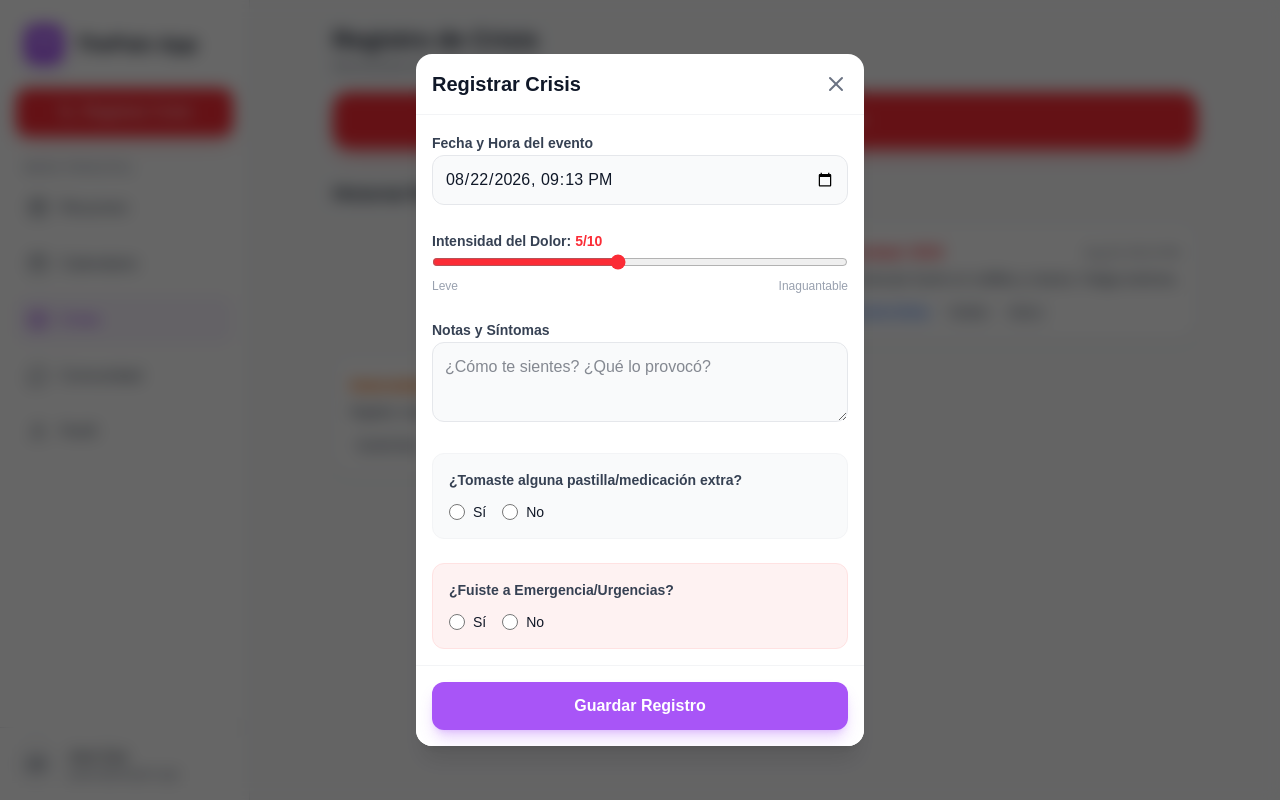
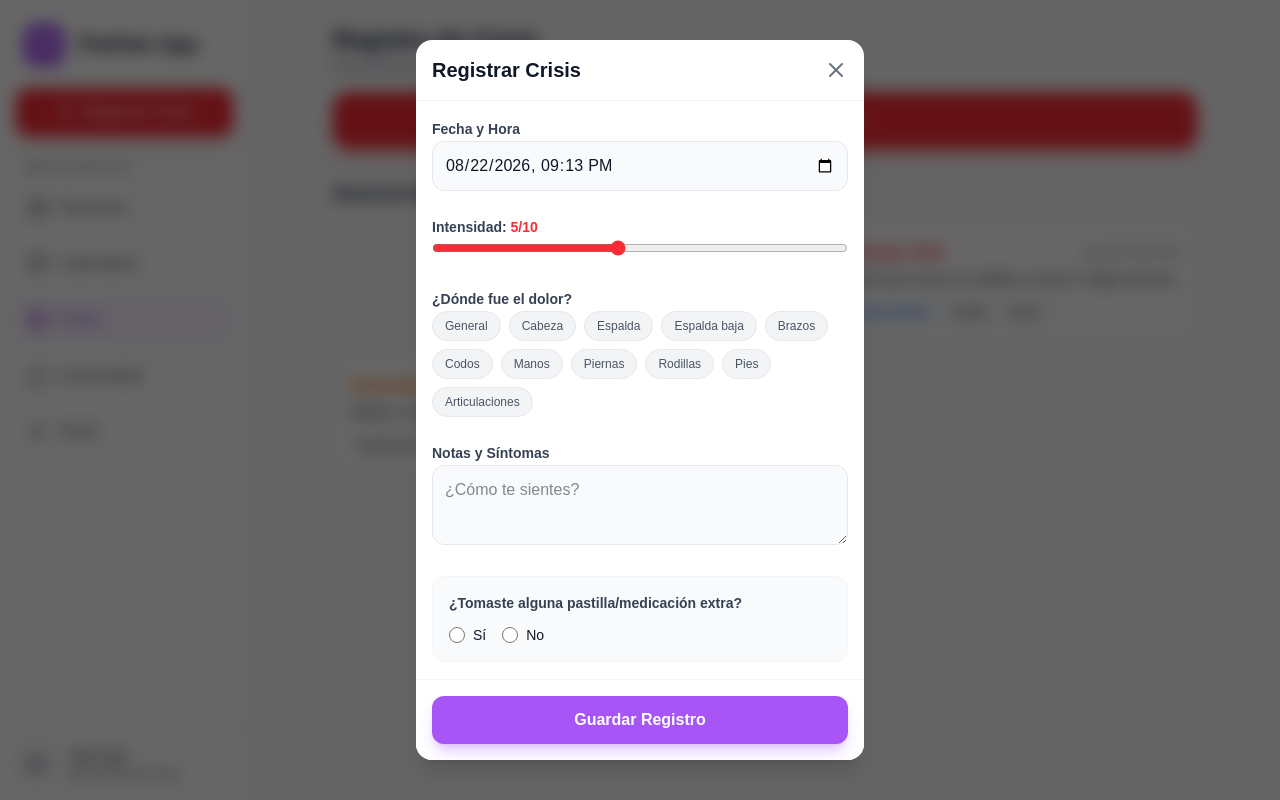
Before and after one commit to paradox-mkt/the-pain-app, a Next.js app: page /dashboard/diary in a window 1280 px wide. Both pictures are taken after a click on the button "Registrar Crisis". Built offline with nearby package versions, Linux system fonts and the light colour scheme.

Commit message:
feat: Add body parts pill selector to Crisis Modal

```diff
--- a/src/components/Modals.tsx
+++ b/src/components/Modals.tsx
@@ -13,6 +13,7 @@
   const [dateTime, setDateTime] = useState(() => new Date().toISOString().slice(0, 16));
 
   // Advanced fields
+  const [bodyParts, setBodyParts] = useState<string[]>([]);
   const [tookMedication, setTookMedication] = useState<boolean | null>(null);
   const [medicationTaken, setMedicationTaken] = useState('');
   const [wentToEmergency, setWentToEmergency] = useState<boolean | null>(null);
@@ -24,6 +25,7 @@
   const [deleteText, setDeleteText] = useState('');
 
   const availableExams = ['Rayos X', 'Ecografía', 'Resonancia', 'Laboratorio'];
+  const bodyPartOptions = ['General', 'Cabeza', 'Espalda', 'Espalda baja', 'Brazos', 'Codos', 'Manos', 'Piernas', 'Rodillas', 'Pies', 'Articulaciones'];
 
   useEffect(() => {
     if (isCrisisModalOpen) {
@@ -38,6 +40,7 @@
           setWentToEmergency(crisis.wentToEmergency ?? null);
           setEmergencyTreatment(crisis.emergencyTreatment || '');
           setExamsDone(crisis.examsDone || []);
+          setBodyParts(crisis.bodyParts || []);
         }
       } else {
         // Reset form for new crisis
@@ -49,6 +52,7 @@
         setWentToEmergency(null);
         setEmergencyTreatment('');
         setExamsDone([]);
+        setBodyParts([]);
       }
       setShowDeleteConfirm(false);
       setDeleteText('');
@@ -70,6 +74,14 @@
     }
   };
 
+  const handleToggleBodyPart = (part: string) => {
+    if (bodyParts.includes(part)) {
+      setBodyParts(bodyParts.filter(p => p !== part));
+    } else {
+      setBodyParts([...bodyParts, part]);
+    }
+  };
+
   const handleDelete = () => {
     if (deleteText === 'BORRAR' && editingCrisisId) {
       deleteCrisis(editingCrisisId);
@@ -80,11 +92,11 @@
   const handleSubmit = (e: React.FormEvent) => {
     e.preventDefault();
 
-    const crisisData = {
+    const finalData = {
       intensity,
       notes: notes || 'Crisis registrada sin notas adicionales.',
       dateTime,
-      bodyParts: ['General'],
+      bodyParts,
       tookMedication: tookMedication ?? false,
       medicationTaken: tookMedication ? medicationTaken : undefined,
       wentToEmergency: wentToEmergency ?? false,
@@ -93,9 +105,9 @@
     };
 
     if (editingCrisisId) {
-      updateCrisis(editingCrisisId, crisisData);
+      updateCrisis(editingCrisisId, finalData);
     } else {
-      addCrisis(crisisData);
+      addCrisis(finalData);
     }
 
     handleClose();
@@ -105,7 +117,6 @@
     <div className="fixed inset-0 z-50 flex items-center justify-center p-4 bg-black/60 backdrop-blur-sm animate-in fade-in duration-200">
       <div className="bg-white dark:bg-slate-900 w-full max-w-md rounded-2xl shadow-xl overflow-hidden animate-in zoom-in-95 duration-200 max-h-[90vh] flex flex-col">
 
-        {/* Header */}
         <div className="flex justify-between items-center p-4 border-b border-gray-100 dark:border-slate-800 shrink-0">
           <h2 className="text-xl font-bold text-gray-900 dark:text-white">
             {editingCrisisId ? 'Editar Crisis' : 'Registrar Crisis'}
@@ -115,14 +126,12 @@
           </button>
         </div>
 
-        {/* Scrollable Body */}
         <div className="overflow-y-auto flex-1 p-4">
           {!showDeleteConfirm ? (
             <form id="crisis-form" onSubmit={handleSubmit} className="space-y-6">
 
-              {/* Fecha y Hora */}
               <div className="space-y-2">
-                <label className="text-sm font-semibold text-gray-700 dark:text-gray-300">Fecha y Hora del evento</label>
+                <label className="text-sm font-semibold text-gray-700 dark:text-gray-300">Fecha y Hora</label>
                 <input
                   type="datetime-local"
                   value={dateTime}
@@ -131,31 +140,44 @@
                 />
               </div>
 
-              {/* Intensidad */}
               <div className="space-y-2">
-                <label className="text-sm font-semibold text-gray-700 dark:text-gray-300">Intensidad del Dolor: <span className="text-red-500 font-bold">{intensity}/10</span></label>
+                <label className="text-sm font-semibold text-gray-700 dark:text-gray-300">Intensidad: <span className="text-red-500 font-bold">{intensity}/10</span></label>
                 <input
                   type="range" min="1" max="10"
                   value={intensity} onChange={(e) => setIntensity(parseInt(e.target.value))}
                   className="w-full accent-red-500"
                 />
-                <div className="flex justify-between text-xs text-gray-400">
-                  <span>Leve</span>
-                  <span>Inaguantable</span>
+              </div>
+
+              <div className="space-y-2">
+                <label className="text-sm font-semibold text-gray-700 dark:text-gray-300">¿Dónde fue el dolor?</label>
+                <div className="flex flex-wrap gap-2">
+                  {bodyPartOptions.map(part => (
+                    <button
+                      key={part}
+                      type="button"
+                      onClick={() => handleToggleBodyPart(part)}
+                      className={`px-3 py-1.5 text-xs font-medium rounded-full transition-colors border ${
+                        bodyParts.includes(part)
+                          ? 'bg-brand-500 border-brand-500 text-white'
+                          : 'bg-gray-100 dark:bg-slate-800 border-gray-200 dark:border-slate-700 text-gray-600 dark:text-gray-400'
+                      }`}
+                    >
+                      {part}
+                    </button>
+                  ))}
                 </div>
               </div>
 
-              {/* Notas */}
               <div className="space-y-2">
                 <label className="text-sm font-semibold text-gray-700 dark:text-gray-300">Notas y Síntomas</label>
                 <textarea
                   value={notes} onChange={(e) => setNotes(e.target.value)}
-                  placeholder="¿Cómo te sientes? ¿Qué lo provocó?"
+                  placeholder="¿Cómo te sientes?"
                   className="w-full p-3 border border-gray-200 dark:border-slate-700 rounded-xl bg-gray-50 dark:bg-slate-800 text-gray-900 dark:text-white focus:outline-none focus:ring-2 focus:ring-brand-500 min-h-[80px]"
                 />
               </div>
 
-              {/* Pastillas */}
               <div className="space-y-3 p-4 bg-gray-50 dark:bg-slate-800/50 rounded-xl border border-gray-100 dark:border-slate-800">
                 <label className="text-sm font-semibold text-gray-700 dark:text-gray-300 block">¿Tomaste alguna pastilla/medicación extra?</label>
                 <div className="flex gap-4">
```
